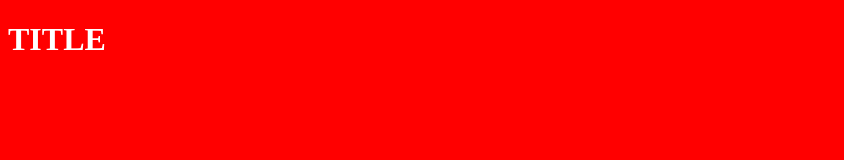
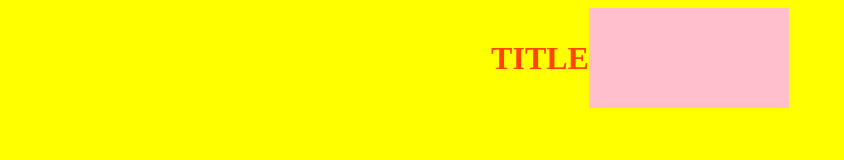
Before and after one commit to julievhe/gitintro, a plain HTML site: page index.html in a window 1280 px wide. Shown: the whole page, without its empty margins (0-844 px from the left). Drawn offline with Linux system fonts and the light colour scheme.

Commit message:
rectangle

```diff
--- a/index.html
+++ b/index.html
@@ -10,6 +10,7 @@
 <body>
 <div class="">
     <h1>TITLE</h1>
+    <div class="rect"></div>
 </div>
 
 
--- a/style.css
+++ b/style.css
@@ -1,6 +1,17 @@
 body{
-    background-color: red;
+    background-color: yellow;
 }
 h1{
-    color: white;
+    color: orangered;
 }
+div{
+    width : 100%;
+    display: flex;
+    justify-content: center;
+    align-items: center;
+}
+.rect{
+    width: 200px;
+    height: 100px;
+    background-color: pink;
+}
```
Also changed, not shown: 1 other file.
